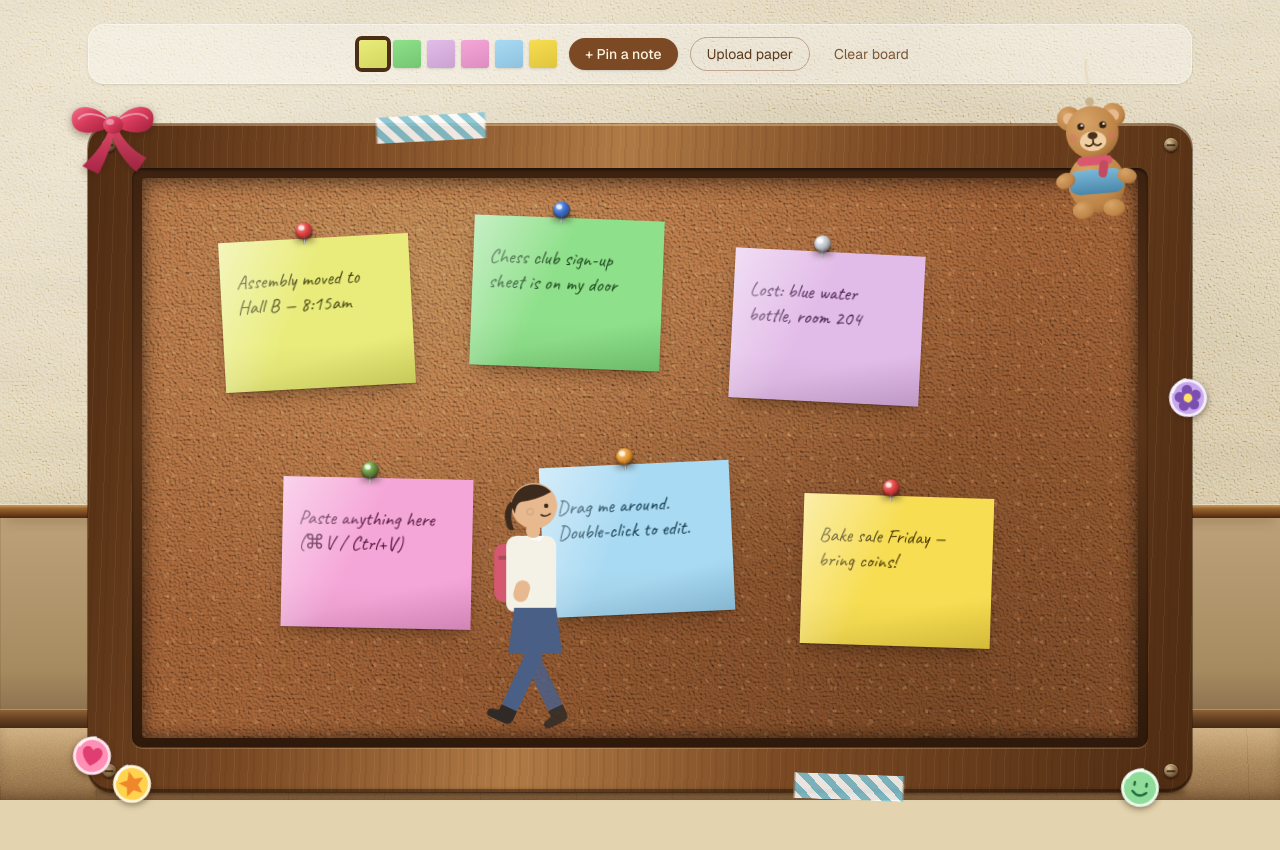
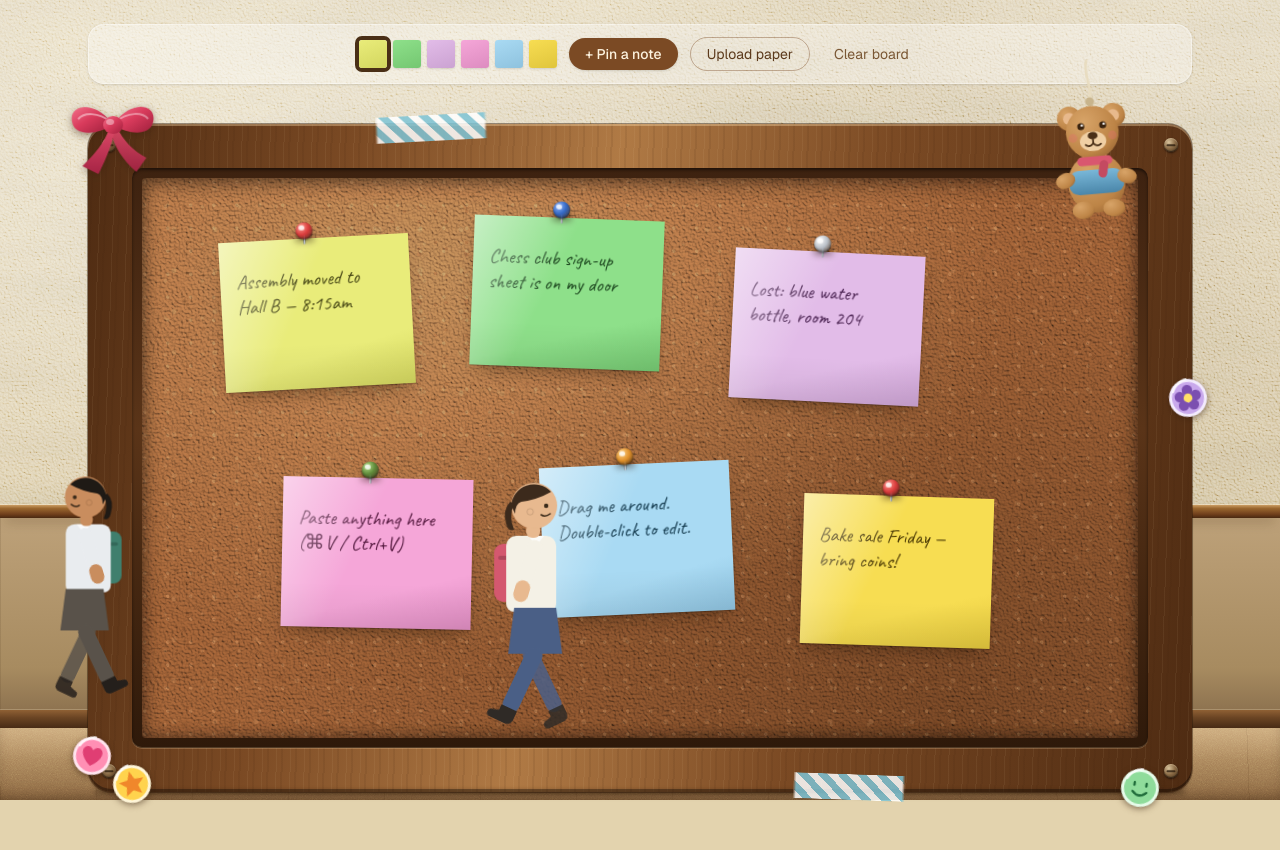
Before and after one commit to Avoisavo/club, a Next.js app: page / in a window 1280 px wide. Shown: the top 850 px of the page. Built offline with nearby package versions, Linux system fonts and the light colour scheme.

Commit message:
fix: adjust animation delay for stroll-left to improve timing

```diff
--- a/src/app/globals.css
+++ b/src/app/globals.css
@@ -438,7 +438,7 @@ body {
 
 .stroll-left {
   animation: stroll-left 39s linear infinite;
-  animation-delay: -15s;
+  animation-delay: -10s;
 }
 
 /* ---------- sticky note ---------- */
```
